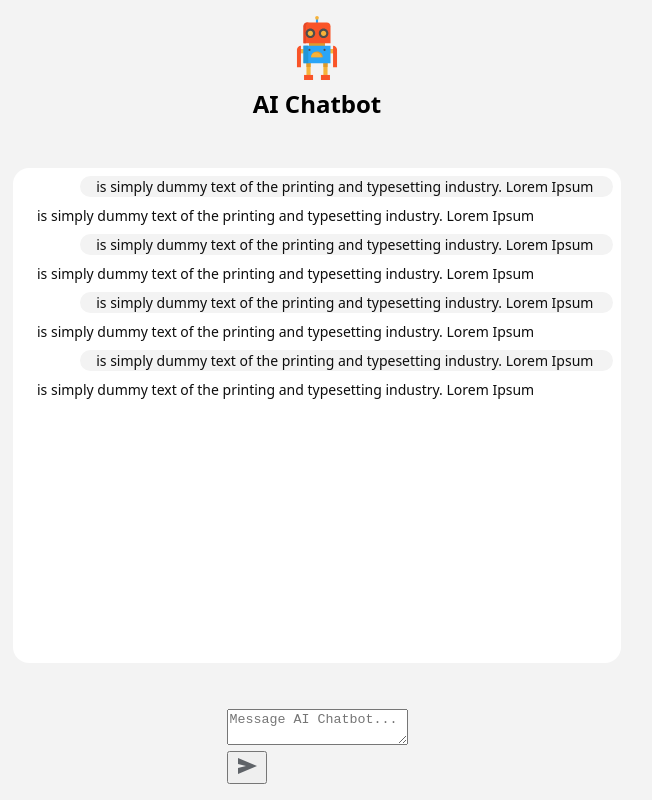
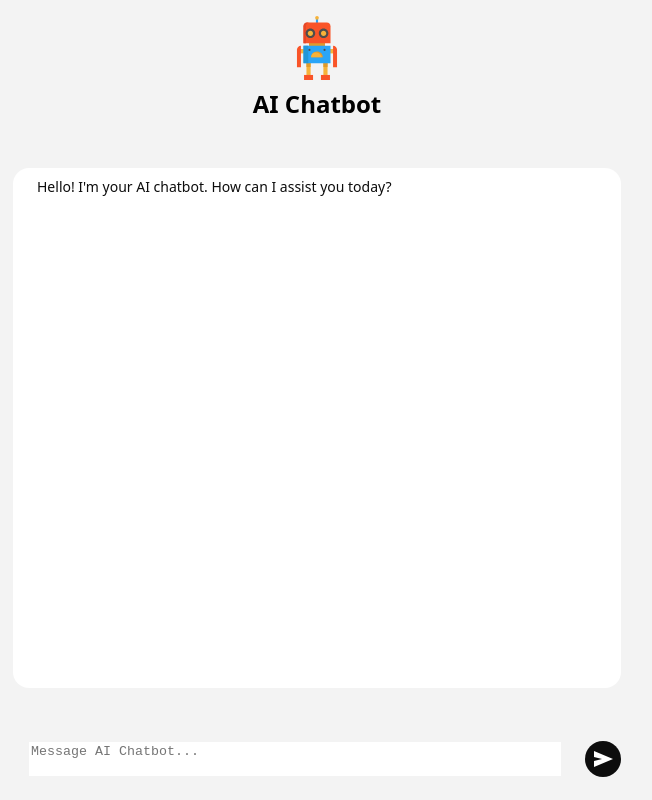
Before and after one commit to elilourenco/react-ai-agents, a React (Vite) app: page / in a window 1280 px wide. Shown: the whole page, without its empty margins (323-975 px from the left). Built offline with nearby package versions, Linux system fonts and the light colour scheme.

Commit message:
add the content

```diff
--- a/src/App.jsx
+++ b/src/App.jsx
@@ -4,7 +4,14 @@ import { useState } from "react"
 import { Controls } from "./components/Controls/Controls"
 
 function App() {
-  const [messages, setMessages]= useState(MESSAGES)
+  const [messages, setMessages]= useState([])
+
+
+  function handleContentSend(content){
+
+   setMessages((prevMessages) =>[...prevMessages,{ content,role: "user"}])
+
+  }
 
   return (
     <div  className={styles.App}>
@@ -16,56 +23,12 @@ function App() {
         <Chat messages={messages} />
 
       </div>
-      <Controls />
+      <Controls
+        onSend={handleContentSend}
+       />
       </div>
   )
 }
 
-const MESSAGES=[
-  {
-    role:"user",
-    content:"is simply dummy text of the printing and typesetting industry. Lorem Ipsum "
 
-  },
-
-  {
-    role:"assistant",
-    content:"is simply dummy text of the printing and typesetting industry. Lorem Ipsum "
-
-  },
-
-   {
-    role:"user",
-    content:"is simply dummy text of the printing and typesetting industry. Lorem Ipsum "
-
-  },
-
-  {
-    role:"assistant",
-    content:"is simply dummy text of the printing and typesetting industry. Lorem Ipsum "
-
-  },
-   {
-    role:"user",
-    content:"is simply dummy text of the printing and typesetting industry. Lorem Ipsum "
-
-  },
-
-  {
-    role:"assistant",
-    content:"is simply dummy text of the printing and typesetting industry. Lorem Ipsum "
-
-  },
-   {
-    role:"user",
-    content:"is simply dummy text of the printing and typesetting industry. Lorem Ipsum "
-
-  },
-
-  {
-    role:"assistant",
-    content:"is simply dummy text of the printing and typesetting industry. Lorem Ipsum "
-
-  }
-]
 export default App
--- a/src/components/Chat/Chat.jsx
+++ b/src/components/Chat/Chat.jsx
@@ -1,9 +1,14 @@
 import styles from "./Chat.module.css"
+
+const WELCOME_MESSAGE = {
+    role: "assistant",
+    content: "Hello! I'm your AI chatbot. How can I assist you today?"
+}
 
 export function Chat({messages}){
     return(
     <div className={styles.Chat}>
-        {messages.map(({role, content} ,index) =>(
+        {[WELCOME_MESSAGE,... messages].map(({role, content},index) =>(
         <div key={index} className={styles.Message} data-role={role}>{content}</div>
      ))}
     </div>
--- /dev/null
+++ b/src/components/Controls/Control.module.css
@@ -0,0 +1,41 @@
+.Controls{
+    display: flex;
+    align-items: center;
+    gap: 8px;
+    width: 100% ;
+}
+
+.TextAreaContainer{
+    flex-grow: 1;
+    line-height: 0;
+    gap: 8px;
+    border-radius:16px;
+    padding: 8px 16px;
+
+}
+
+.TextArea{
+    width: 100%;
+    height: 100%;
+    border: none;
+    outline: none;
+    resize: none;
+    background: #ffffff;
+    color:#0d0d0d
+
+}
+
+.Button{
+    display: flex;
+    justify-content: center;
+    align-items: center;
+    width: 36px;
+    height: 36px;
+    border: none;
+    border-radius: 50%;
+    outline: none;
+    background:#0d0d0d;
+}
+.Button svg{
+    fill: #ffffff;
+}
--- a/src/components/Controls/Controls.jsx
+++ b/src/components/Controls/Controls.jsx
@@ -1,13 +1,43 @@
-export function Controls(){
+import { useState } from 'react'
+import styles from './Control.module.css'
+
+export function Controls({onSend}){
+
+    const [content, setContent]=useState("");
+
+    function handleContentChange(event){
+        setContent(event.target.value)
+    }
+
+    function handleContentSend(){
+        if(content.length > 0){
+            onSend(content)
+            setContent("")
+
+        }
+    }
+
+    function handleEnterPress(event){
+        if(event.key ==="Enter" && !event.shiftKey){
+            event.preventDefault()
+            handleContentSend()
+        }
+    }
+
     return(
-        <div>
-            <div>
+        <div className={styles.Controls}>
+            <div className={styles.TextAreaContainer}>
 
-                <textarea placeholder="Message AI Chatbot...">
+                <textarea className={styles.TextArea}
+                    placeholder="Message AI Chatbot..."
+                    value={content}
+                    onChange={handleContentChange}
+                    onKeyDown={handleEnterPress}>
 
                 </textarea>
             </div>
-            <button>
+            <button className={styles.Button}
+            onClick={handleContentSend} title="Send Message">
                 <SendIcon />
             </button>
         </div>
```
